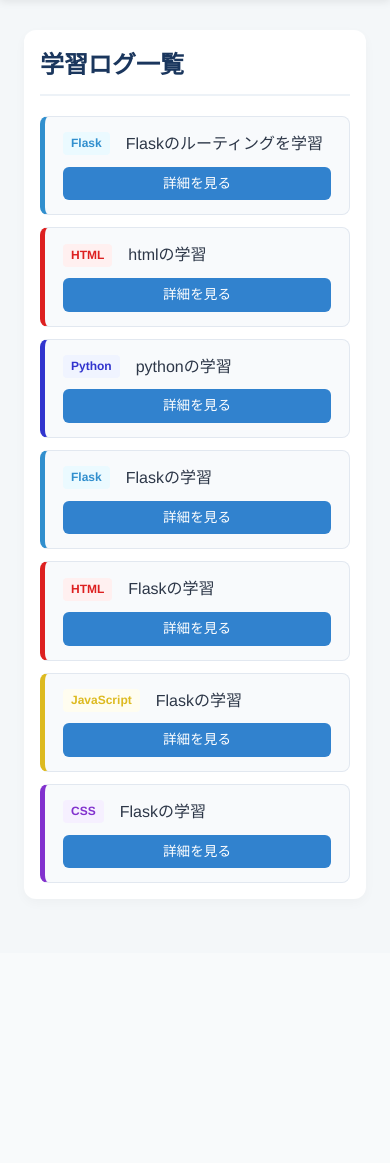
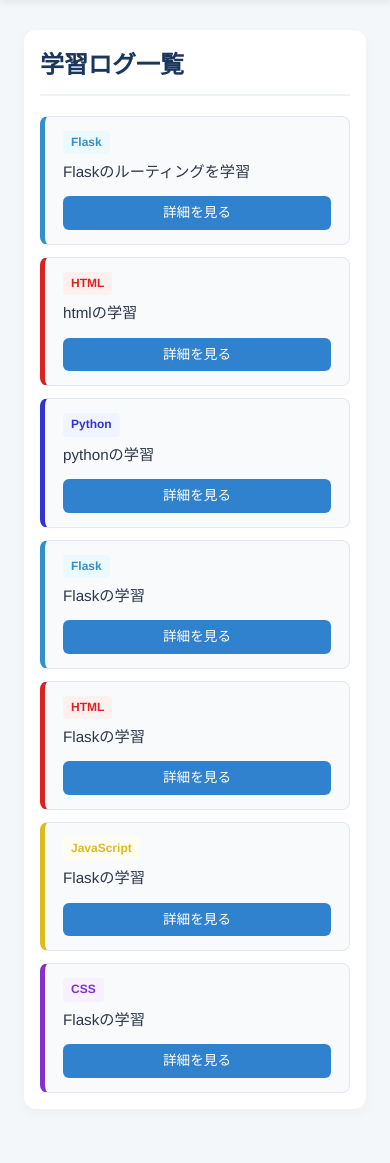
Before and after one commit to futa0818/study-log, a Flask app: page /logs in a window 390 px wide. Shown: the part 112-1275 px from the top of the page. Before the commit the page ends 995 px from the top, so only its background shows below. Run offline with Flask 3, Linux system fonts and the light colour scheme.

Commit message:
スマホのレスポンシブ対応

```diff
--- a/application/static/css/style.css
+++ b/application/static/css/style.css
@@ -329,8 +329,8 @@ main {
     gap: 8px;
 }
 
-
 @media (max-width: 600px) {
+    /* ─── ヘッダー・ナビゲーションのスマホ対応 ─── */
     .header-container {
         flex-direction: column;
         gap: 12px;
@@ -346,21 +346,37 @@ main {
         padding: 4px 8px;
     }
 
+    /* ─── カード全体のスマホ対応 ─── */
     .card {
         padding: 16px;
     }
 
+    /* ─── 学習ログ一覧（リスト）のスマホ対応 ─── */
     .log-item {
         flex-direction: column;
         align-items: flex-start;
-        gap: 10px;
+        gap: 12px;
+    }
+
+    /* スマホではログ情報（バッジとタイトル）を縦、または自然に折り返すようにする */
+    .log-info {
+        flex-direction: column;
+        align-items: flex-start;
+        gap: 6px;
+        width: 100%;
+    }
+
+    .log-title {
+        font-size: 0.95rem;
+        word-break: break-all; /* 長いタイトルがはみ出さないようにする */
     }
 
     .btn-detail {
-        width: 100%;
+        width: 100%; /* スマホではボタンを横幅いっぱいに広げて押しやすくする */
         text-align: center;
     }
 
+    /* ─── ログ詳細ページのスマホ対応 ─── */
     .detail-header {
         flex-direction: column;
         align-items: flex-start;
@@ -369,10 +385,12 @@ main {
 
     .title-text {
         font-size: 1.1rem;
+        word-break: break-all;
     }
 
     .body-text {
         padding: 12px;
         font-size: 0.95rem;
+        word-break: break-all;
     }
 }
```
